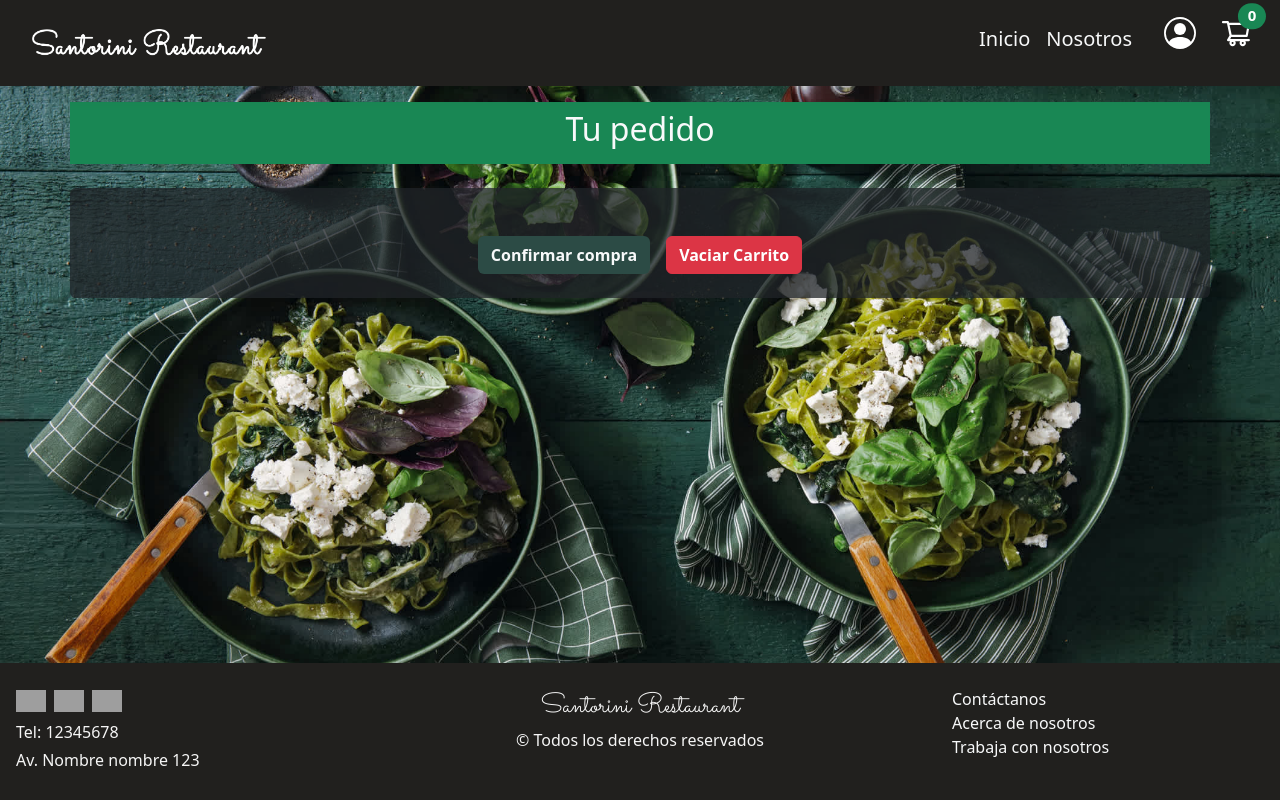
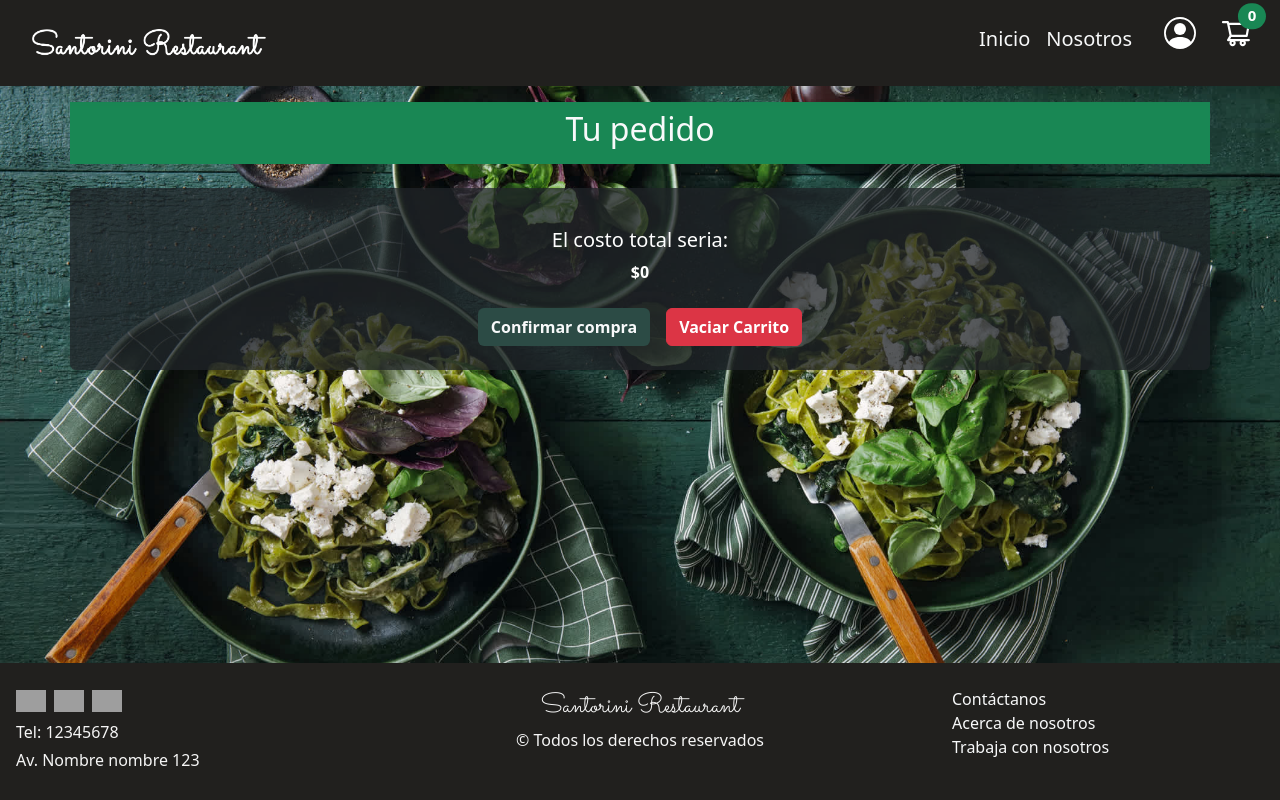
Before and after one commit to nassahel/TrabajoFinal-53i, a React (Vite) app: page /orders in a window 1280 px wide. Built offline with nearby package versions, Linux system fonts and the light colour scheme; grey boxes are pictures that could not be loaded.

Commit message:
Se agrego contador de precio total y mas logica de validacion

```diff
--- a/src/pages/orders/Orders.jsx
+++ b/src/pages/orders/Orders.jsx
@@ -4,16 +4,22 @@ import { CartContext } from "../../components/CartContext/CartContext";
 
 const Orders = () => {
   const [cart, setCart] = useContext(CartContext);
+  const [summaryText, setSummaryText] = useState(false)
   const [tokenUser, setTokenUser] = useState(localStorage.getItem('token'));
+  const [costoTotal, setCostoTotal] = useState(0)
 
   const handleConfirmPurchase = async () => {
     try {
-      const tokenData = JSON.parse(atob(tokenUser.split('.')[1]));
+      //const tokenData = JSON.parse(atob(tokenUser.split('.')[1]));
       //const tokenUserId = tokenData.uid;
+
+      if(cart.length === 0) {
+        return alert('Debes seleccionar al menos 1 producto')
+      }
 
       const newOrder = {
         order: cart,
-        totalCost: 50
+        totalCost: costoTotal
       };
 
       const url = `https://backend-rolling53i.onrender.com/api/pedidos`;
@@ -32,9 +38,14 @@ const Orders = () => {
 
       alert('Pedido enviado con exito! 🎉')
       limpiarCarrito();
-      console.log('Pedido enviado con éxito');
+    } catch (error) {
+      if(!tokenUser) {
+        setSummaryText(true)
 
-    } catch (error) {
+        setTimeout(function() {
+          setSummaryText(false)
+        }, 3000);
+      }
       console.error('Error al enviar el pedido:', error);
     }
   };
@@ -59,7 +70,17 @@ const Orders = () => {
 
   const limpiarCarrito = () => {
     setCart([])
+  };
+
+  const totalCost = () => {
+    const totalPrice = cart.reduce((total, item) => total + (item.price * item.quantity), 0);
+    return totalPrice;
   }
+
+  useEffect(() => {
+    const calculatedTotal = totalCost();
+    setCostoTotal(calculatedTotal);
+  }, [cart]);
 
   return (
     <div className="container-fluid main-cont d-flex flex-column align-items-center">
@@ -80,10 +101,20 @@ const Orders = () => {
             <p >No hay nada</p>
           </div>
         }
-        <div>
-          <button style={{ backgroundColor: "#2C4B45" }} className='btn botonConfirmar mt-4 fw-bold me-3 text-light' onClick={handleConfirmPurchase}>Confirmar compra</button>
-          <button className='btn btn-danger mt-4 fw-bold' onClick={handleEmptyCart}>Vaciar Carrito</button>
+        <div className="mt-3 d-flex flex-column justify-content-center text-white">
+          <h5>El costo total seria:</h5>
+          <p className="fw-semibold">${costoTotal}</p>
         </div>
+        <div className="mt-2 d-flex flex-row justify-content-center align-items-center">
+          <button style={{ backgroundColor: "#2C4B45" }} className='btn botonConfirmar fw-bold me-3 text-light' onClick={handleConfirmPurchase}>Confirmar compra</button>
+          <button className='btn btn-danger fw-bold' onClick={handleEmptyCart}>Vaciar Carrito</button>
+        </div>
+        {
+          summaryText &&
+          <div className="mt-3 mb-0">
+            <p className="text-danger fs-6 fw-semibold fst-italic mb-0">Debes estar registrado</p>
+          </div>
+        }
       </div>
     </div>
   );
```
